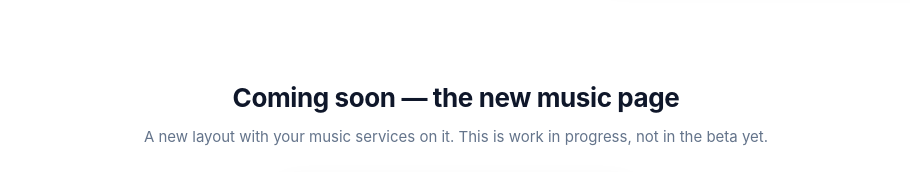
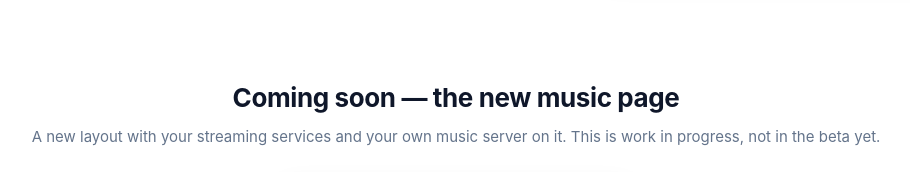
Before and after one commit to cjmo71/cjmo71.github.io, a plain HTML site: page somos-incontrol/index.html in a window 1280 px wide. Shown: the part 5820-5992 px from the top of the page, without its empty margins (292-1202 px from the left). Drawn offline with Linux system fonts and the light colour scheme.

Commit message:
the music page line names your own server too

```diff
--- a/somos-incontrol/index.html
+++ b/somos-incontrol/index.html
@@ -276,7 +276,7 @@ footer a { color: var(--dim); margin-right: 14px; }
 <section class="film" id="coming-soon">
   <div class="wrap">
     <h2>Coming soon — the new music page</h2>
-    <p class="sub">A new layout with your music services on it. This is work in progress, not in the beta yet.</p>
+    <p class="sub">A new layout with your streaming services and your own music server on it. This is work in progress, not in the beta yet.</p>
     <div class="device">
       <video controls autoplay muted loop playsinline preload="auto" poster="assets/coming-soon-poster.jpg">
         <source src="assets/music-page-coming-soon.mp4" type="video/mp4">
```
